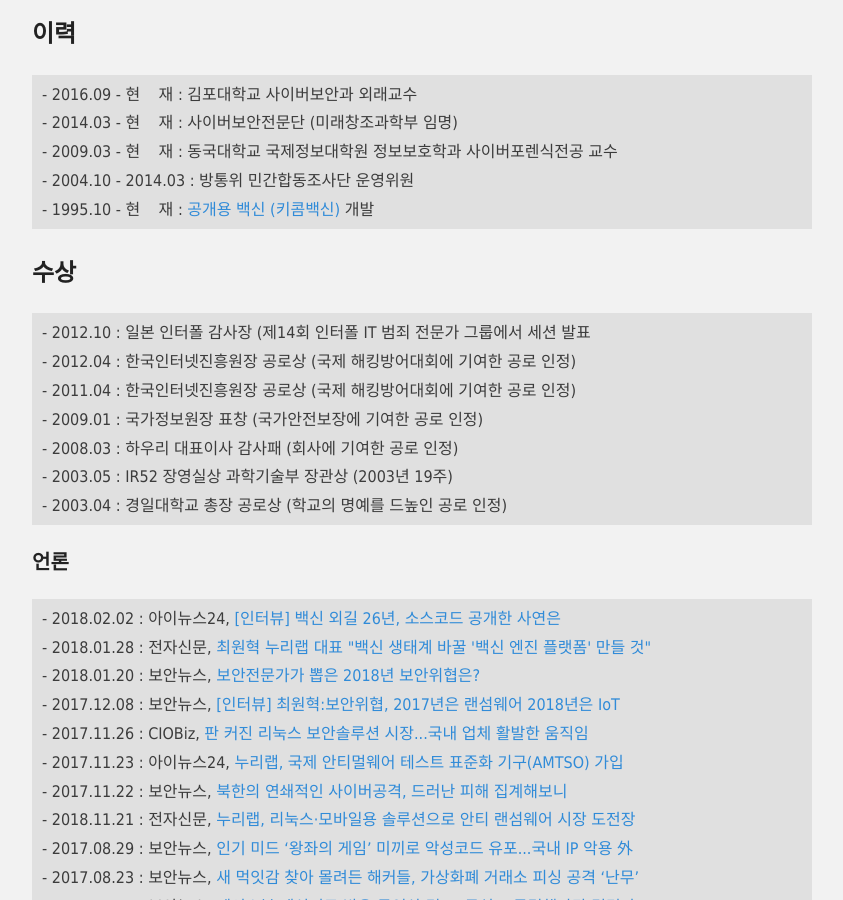
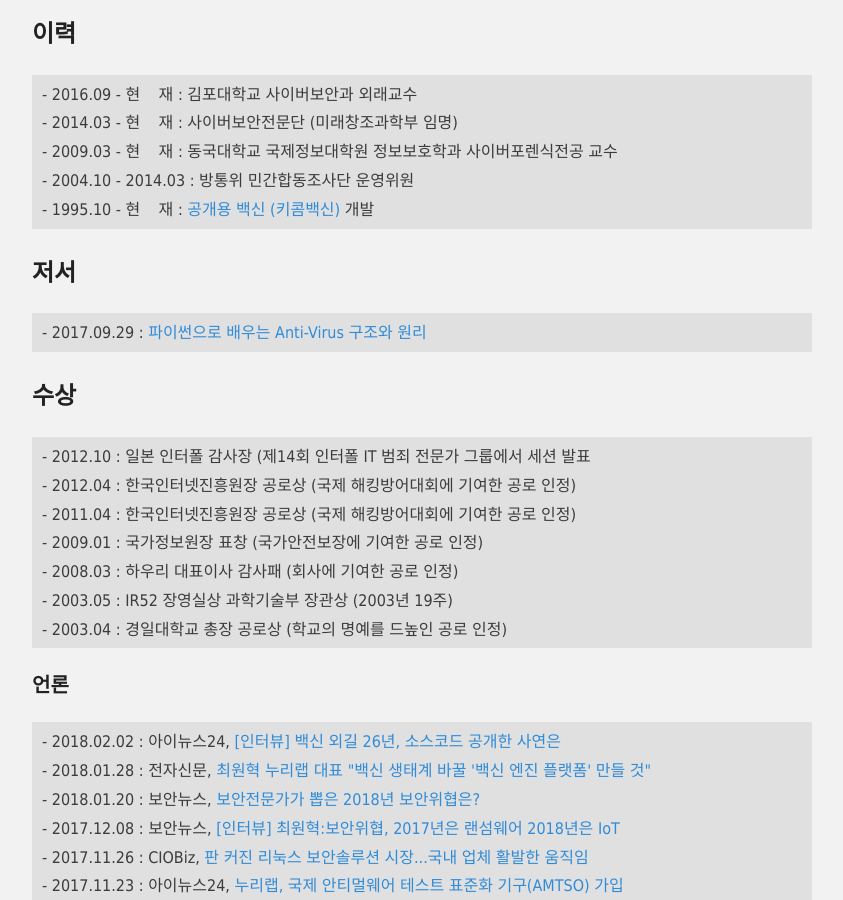
Before and after one commit to hanul93/hanul93.github.com, a Jekyll site: the page built from about.md, in a window 1280 px wide and 900 px high, scrolled down 886 px. Shown: the whole window, without its empty margins (218-1061 px from the left). Built offline with Jekyll 4.4.1, drawn with Linux system fonts in a browser that asks for light colours; nearby versions of some CDN libraries.

Commit message:
저서 추가

```diff
--- a/about.md
+++ b/about.md
@@ -33,6 +33,12 @@
 - 2009.03 - 현    재 : 동국대학교 국제정보대학원 정보보호학과 사이버포렌식전공 교수
 - 2004.10 - 2014.03 : 방통위 민간합동조사단 운영위원
 - 1995.10 - 현    재 : <a href="http://www.kicomav.com">공개용 백신 (키콤백신)</a> 개발
+</code></pre>
+</div>
+
+## 저서
+
+<div class="highlighter-rouge"><pre class="highlight"><code class="keibox">- 2017.09.29 : <a href="/kicomav-book/">파이썬으로 배우는 Anti-Virus 구조와 원리</a>
 </code></pre>
 </div>
 
```
